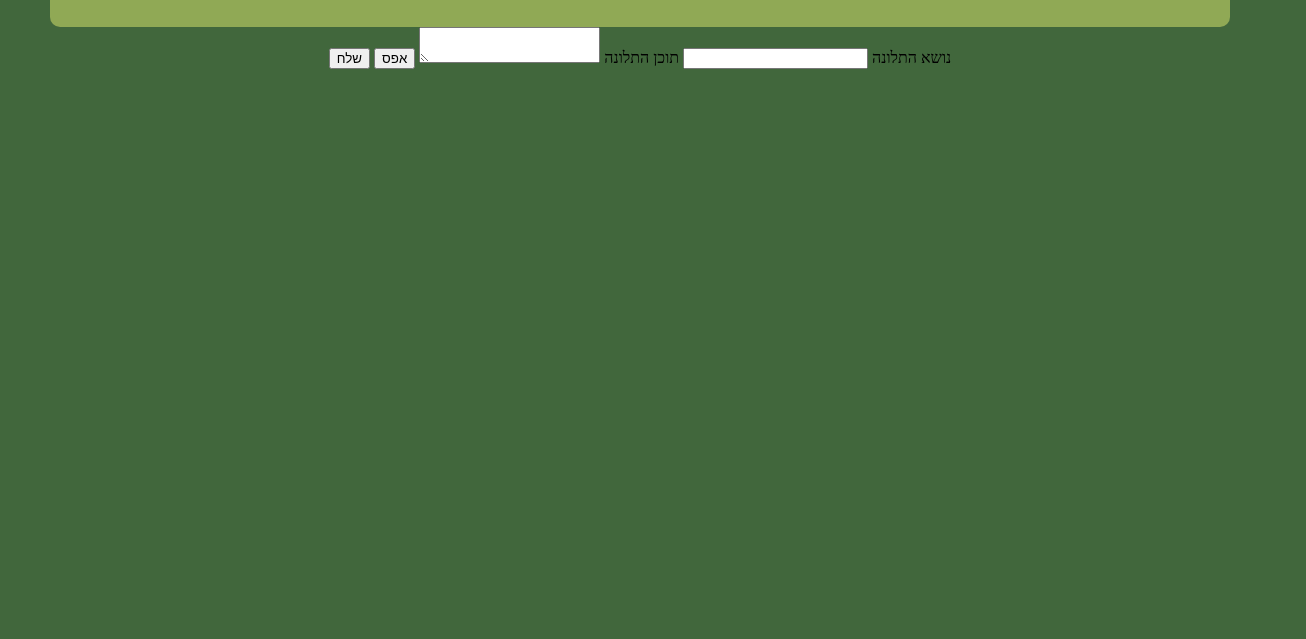
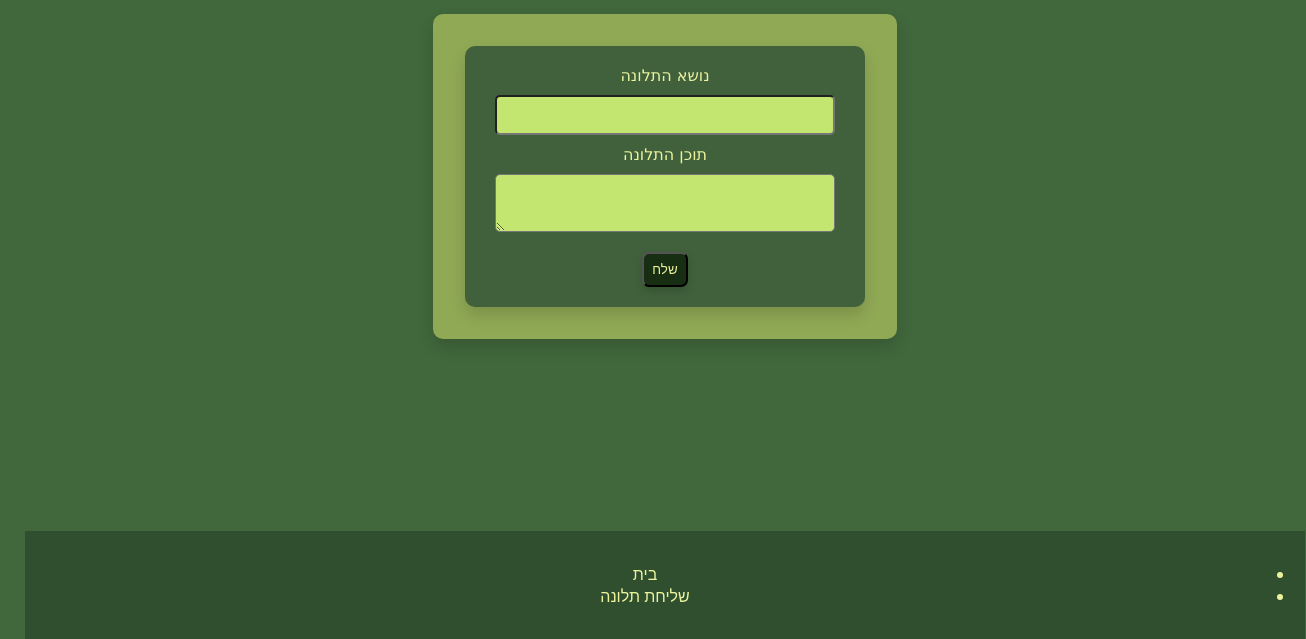
Before and after one commit to shemaryahuz/idf-complaints-system, a website: page public/complaint.html in a window 1280 px wide. Shown: the part 161-800 px from the top of the page, 1306 px wide, since content can reach past the window. Drawn offline with Linux system fonts and the light colour scheme.

Commit message:
add: organized and nice style

```diff
--- a/public/complaint.html
+++ b/public/complaint.html
@@ -4,14 +4,14 @@
     <meta charset="UTF-8" />
     <meta name="viewport" content="width=device-width, initial-scale=1.0" />
     <title>Complaint</title>
-    <link rel="stylesheet" href="styles.css">
-  </head>a
+    <link rel="stylesheet" href="styles.css" />
+  </head>
   <body>
     <header>
       <h1>מערכת התלונות של צה"ל</h1>
     </header>
-    <main>
-      <form action="/submit" method="post">
+    <main class="main-box">
+      <form class="c-form" action="/submit" method="post">
         <label for="subject">נושא התלונה</label>
         <input
           type="text"
@@ -22,12 +22,16 @@
         />
         <label for="content">תוכן התלונה</label>
         <textarea name="content" id="content" required></textarea>
-        <input type="reset" value="אפס">
-        <input type="submit" value="שלח">
+        <input class="s-btn" type="submit" value="שלח" />
       </form>
     </main>
     <footer>
-      <nav></nav>
+      <nav>
+        <ul>
+          <li><a class="nav-link" href="./index.html">בית</a></li>
+          <li><a class="nav-link" href="#main">שליחת תלונה</a></li>
+        </ul>
+      </nav>
     </footer>
   </body>
 </html>
--- a/public/styles.css
+++ b/public/styles.css
@@ -1,54 +1,113 @@
-* {
-    box-sizing: border-box;
-}
 
 body {
+  margin: 0;
   background-color: #41673c;
-    margin: 50px;
+  font-family: system-ui, sans-serif;
+  overflow-x: hidden;
   text-align: center;
 }
 
 header {
+  width: 100%;
+  background-color: #2f4f2f;
+  color: #ecf39e;
+  padding: 0.8rem;
+  text-align: center;
+  font-size: 1.5rem;
+}
+
+footer {
+  width: 100%;
+  background-color: #2f4f2f;
+  color: #ecf39e;
+  padding: 1rem 0;
+  text-align: center;
+  position: fixed;
+  bottom: 0;
+  left: 0;
+}
+
+.main-box {
   background-color: #90a955;
   border-radius: 10px;
-    padding: 20px;
+  margin: 20px auto 20px auto;
+  padding: 2rem;
+  overflow: auto;
+  max-width: 400px;
+  width: 100%;
 }
 
-h2 {
-    background-color: #90a955;
+.c-form {
+  display: flex;
+  flex-direction: column;
+  background-color: #40613b;
   border-radius: 10px;
+  margin: 0 auto;
   padding: 20px;
+  color: #ecf39e;
+  font-family:Verdana, Geneva, Tahoma, sans-serif
 }
 
-article {
-    background-color: #90a955;
-    border-radius: 10px;
-    padding: 20px;
+.main-box,
+.c-form {
+  box-shadow: 0 8px 16px rgba(0,0,0,0.15);
+  transition: transform 0.2s ease, box-shadow 0.2s ease;
+}
+
+.main-box:hover,
+.c-form:hover {
+  transform: translateY(-5px);
+  box-shadow: 0 8px 16px rgba(0,0,0,0.25);
+}
+
+.c-form input[type="text"],
+.c-form textarea {
+  margin: 10px;
+  background-color: #c3e671;
+  padding: 0.5rem;
+  border-radius: 5px;
+  font-family: Impact, Haettenschweiler, 'Arial Narrow Bold', sans-serif;
+  font-style: italic;
+}
+
+.c-form input[type="text"]:focus,
+.c-form textarea:focus {
+  background-color: #c3e671;
+  outline: none;
+}
+
+.c-form input[type="text"]:-webkit-autofill {
+  background-color: #c3e671 !important;
+  -webkit-box-shadow: 0 0 0px 1000px #c3e671 inset;
+  -webkit-text-fill-color: black;
 }
 
 a {
-    display: inline-block;
-    background-color: #ecf39e;
-    border-radius: 10px;
-    margin: 20px;
-    padding: 20px;
-}
-
-a:link {
-  color: #41673c;
   text-decoration: none;
 }
 
-a:visited {
-  color: #41673c;
+.s-btn {
+  background-color: #172e13;
+  cursor: pointer;
+  border-radius: 7px;
+  padding: 8px;
+  color: #ecf39e;
+  display: block;
+  margin: 10px auto 0;
+  box-shadow: 0 4px 8px rgba(0,0,0,0.15);
+}
+
+.s-btn:hover {
+  background-color: #1f3f1a;
+  box-shadow: 0 6px 14px rgba(0,0,0,0.25);
+}
+
+.nav-link {
+  color: #ecf39e;
   text-decoration: none;
 }
 
-a:hover {
-  color: #41673c;
-  text-decoration: none;
+.nav-link:hover, .nav-link:focus {
+  color:#c3e671;
+  text-decoration: underline;
 }
-
-a:active {
-  color: #41673c;
-}
```
Also changed, not shown: public/index.html (+9 -4 lines). Lines whose indentation alone changed are shown as unchanged.
